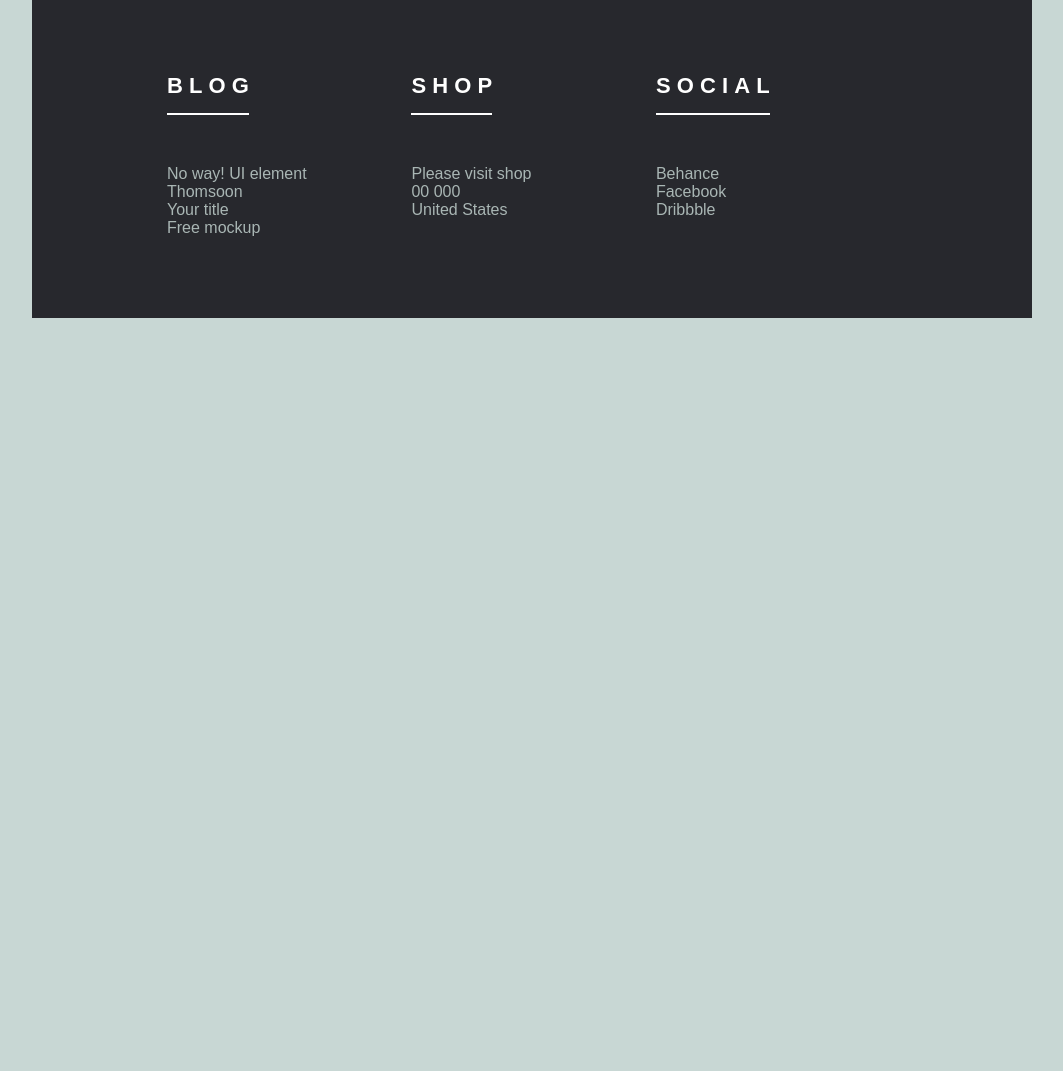
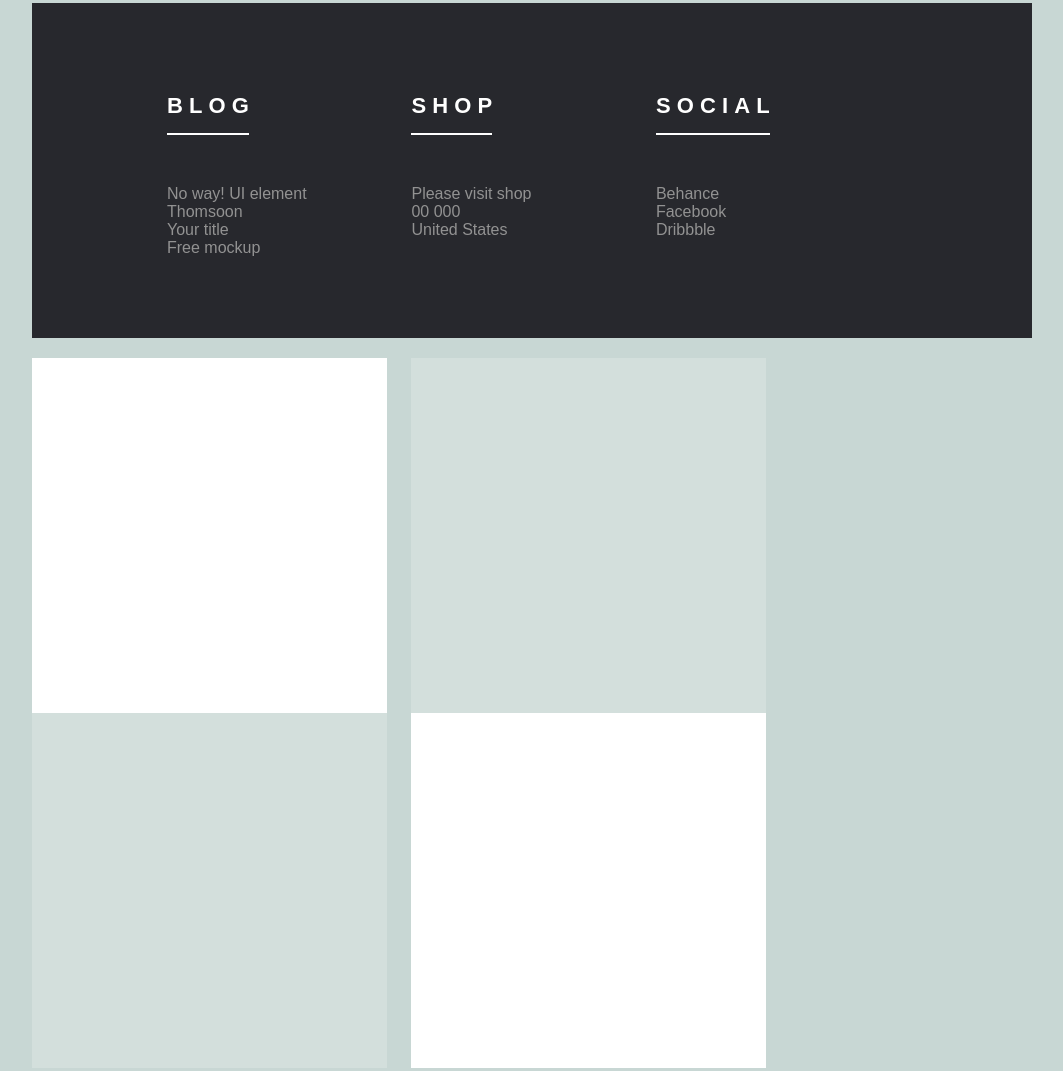
Before and after one commit to Sergey23456/Portfolio2, a website: page index.html in a window 1280 px wide. Shown: the part 3471-4542 px from the top of the page, without its empty margins (106-1169 px from the left). Before the commit the page ends 3799 px from the top, so only its background shows below. Drawn offline with nearby package versions, Linux system fonts and the light colour scheme.

Commit message:
Разметка

```diff
--- a/index.html
+++ b/index.html
@@ -136,6 +136,14 @@ Dribbble</div>
 				</ul>
 				<div class="footerLogo"></div>
 			</div>
+			<div class="doubleSquare">
+				<div class="square"></div>
+				<div class="square squareColor"></div>
+			</div>
+			<div class="doubleSquare">
+				<div class="square squareColor"></div>
+				<div class="square"></div>
+			</div>
     </div>
   </body>
 </html>
--- a/style.css
+++ b/style.css
@@ -250,10 +250,12 @@ a:hover{
 
 
 .mega{
+  position: relative;
   vertical-align: top;
   display: inline-block;
   width: 660px;
   height: 275px;
+  margin: 10px 10px 10px 10px;
 }
 .trigle{
 margin-left: 485px;
@@ -305,6 +307,7 @@ ul {
 
 .footerDark{
   display: inline-block;
+  vertical-align: top;
   margin: 10px 10px 10px 10px;
   width: 1000px;
   height: 335px;
@@ -316,17 +319,15 @@ ul {
   display: inline-block;
   width: 240px;
   height: 190px;
-
 }
 .nameListFooter{
   list-style-type: none;
   display: inline-block;
-
   height: 40px;
   font-size: 22px;
   font-weight: 700;
-  color: white;
-  border-bottom: solid 2px white;
+  color: #FFF;
+  border-bottom: solid 2px #FFF;
   margin-bottom: 50px;
 }
 
@@ -338,6 +339,27 @@ ul.footerMenu{
 .textListFooter{
   width: 80%;
   height: 100px;
-  color: #a9b6b4;
+  color: #929292;
   font-size: 16px;
 }
+
+
+
+
+.doubleSquare{
+  vertical-align: top;
+  display: inline-block;
+  position: relative;
+  margin: 10px 10px 10px 10px;
+  height: 710px;
+  width: 355px;
+  background-color: #FFF;
+}
+.square{
+  display:block;
+  width: 100%;
+  height: 355px;
+}
+.squareColor{
+  background-color: #d3dfdc;
+}
```
